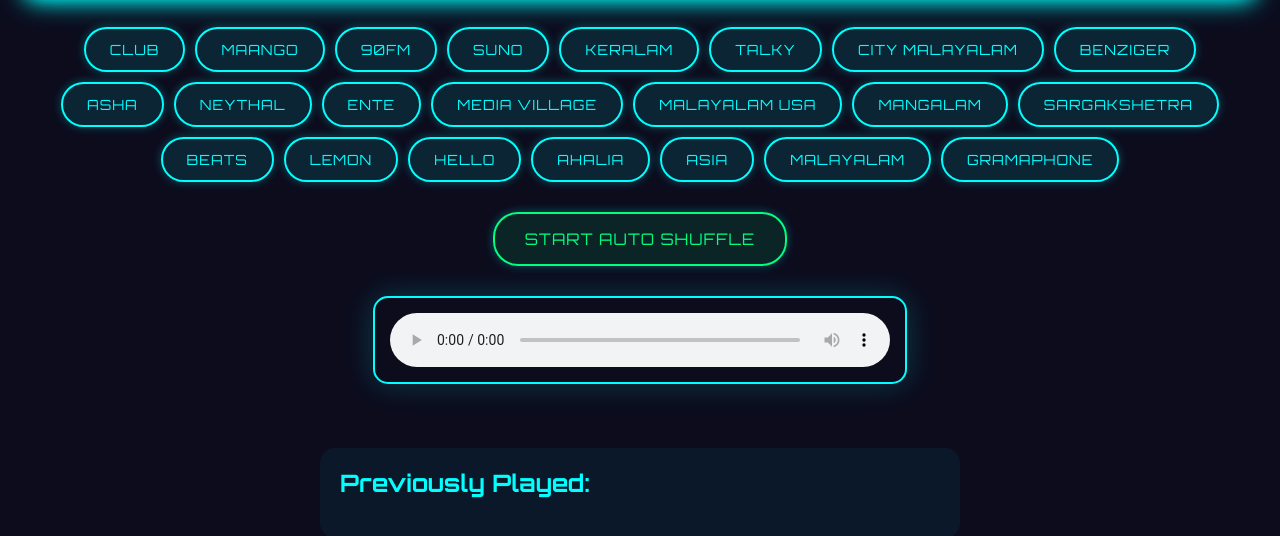
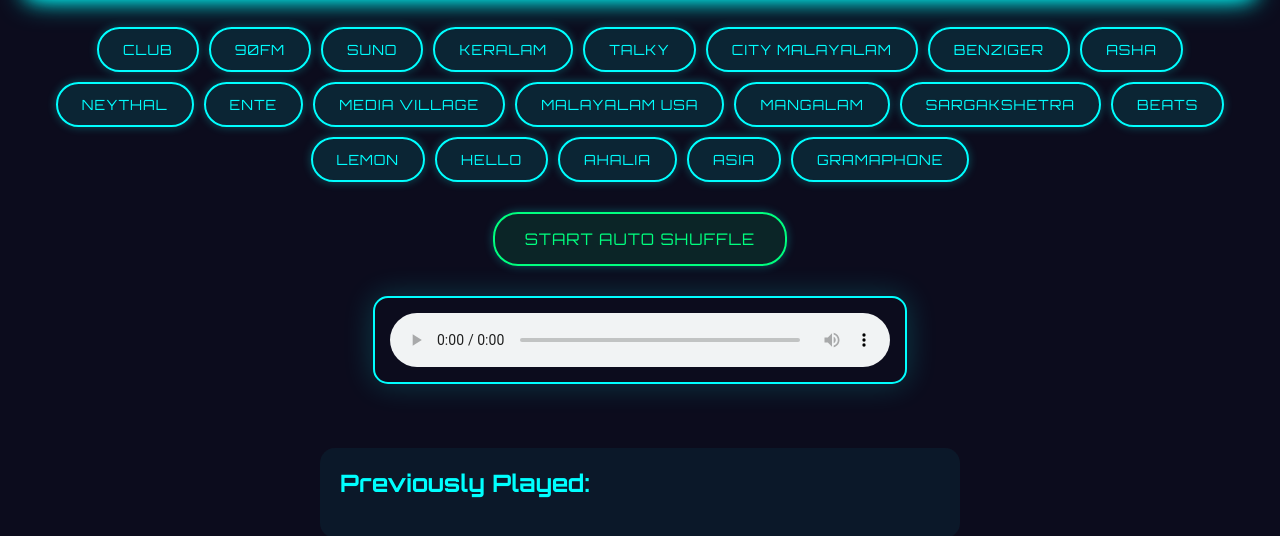
Before and after one commit to ravanabackup/radio, a plain HTML site: page future.html in a window 1280 px wide. Shown: the part 124-660 px from the top of the page. Drawn offline with nearby package versions, Linux system fonts and the light colour scheme.

Commit message:
Update future.html

```diff
--- a/future.html
+++ b/future.html
@@ -136,7 +136,6 @@
   <h1 class="glow">Ravana Radio</h1>
   <div id="stations">
     <button onclick="playRadio('Club', 'https://eu10.fastcast4u.com/clubfmuae', this)">Club</button>
-    <button onclick="playRadio('Maango', 'https://bcovlive-a.akamaihd.net/19b535b7499a4719a5c19e043063f5d9/ap-southeast-1/6034685947001/playlist.m3u8', this)">Maango</button>
     <button onclick="playRadio('90FM', 'https://icecast.octosignals.com/radio90_final', this)">90FM</button>
     <button onclick="playRadio('Suno', 'https://25703.live.streamtheworld.com/SUNO917_SC', this)">Suno</button>
     <button onclick="playRadio('Keralam', 'https://ice31.securenetsystems.net/RADIOKERAL', this)">Keralam</button>
@@ -155,7 +154,6 @@
     <button onclick="playRadio('Hello', 'https://www.liveradio.es/http://97.74.94.190:17101/helloradio.ogg', this)">Hello</button>
     <button onclick="playRadio('Ahalia', 'https://cast1.my-control-panel.com/proxy/ahaliafm/stream', this)">Ahalia</button>
     <button onclick="playRadio('Asia', 'https://strw3.openstream.co/766', this)">Asia</button>
-    <button onclick="playRadio('Malayalam', 'https://radiomalayalamfm.com/radio/8000/radio.mp3', this)">Malayalam</button>
     <button onclick="playRadio('Gramaphone', 'https://usa15.fastcast4u.com/proxy/radiomall/stream', this)">Gramaphone</button>
   </div>
 
```
